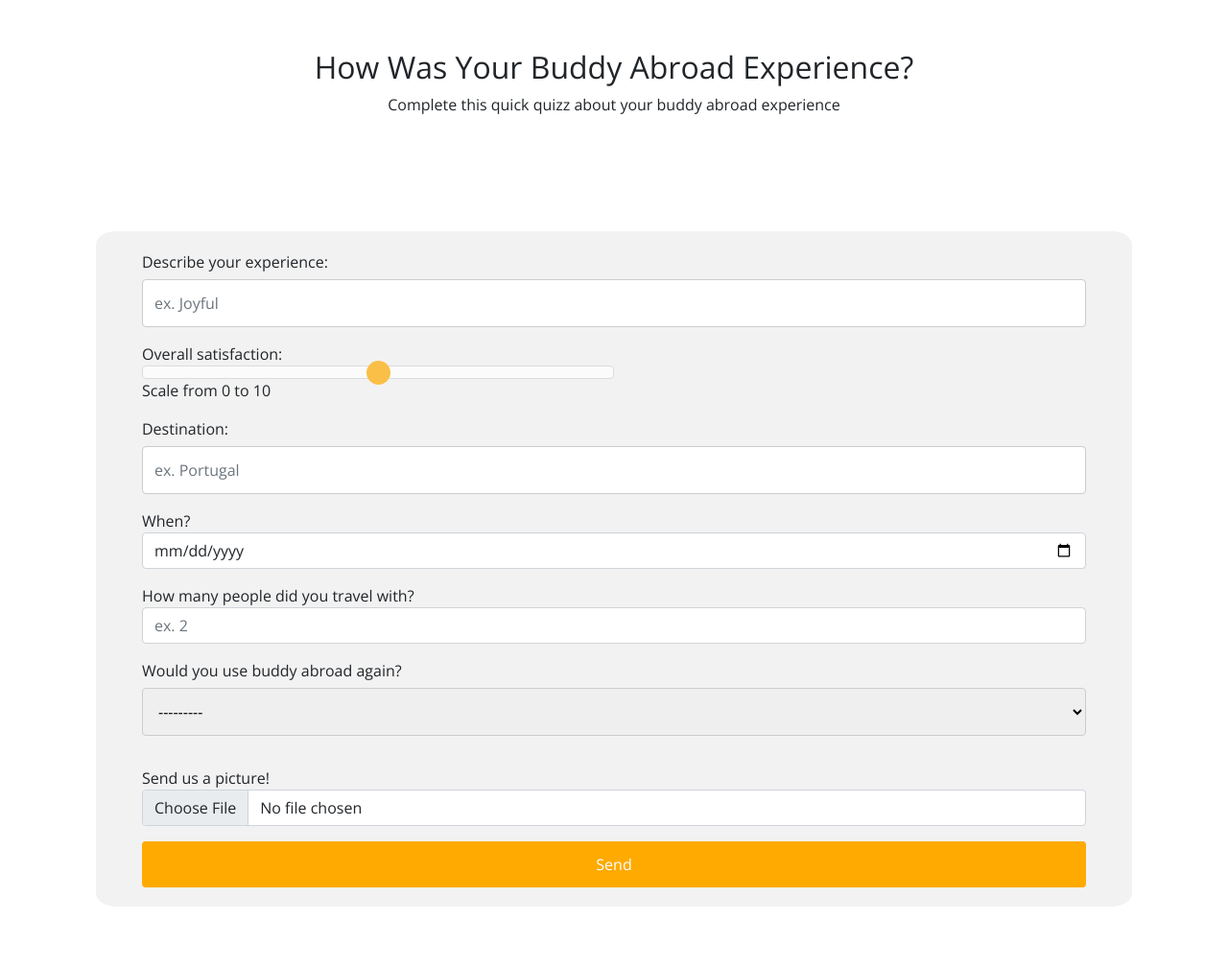
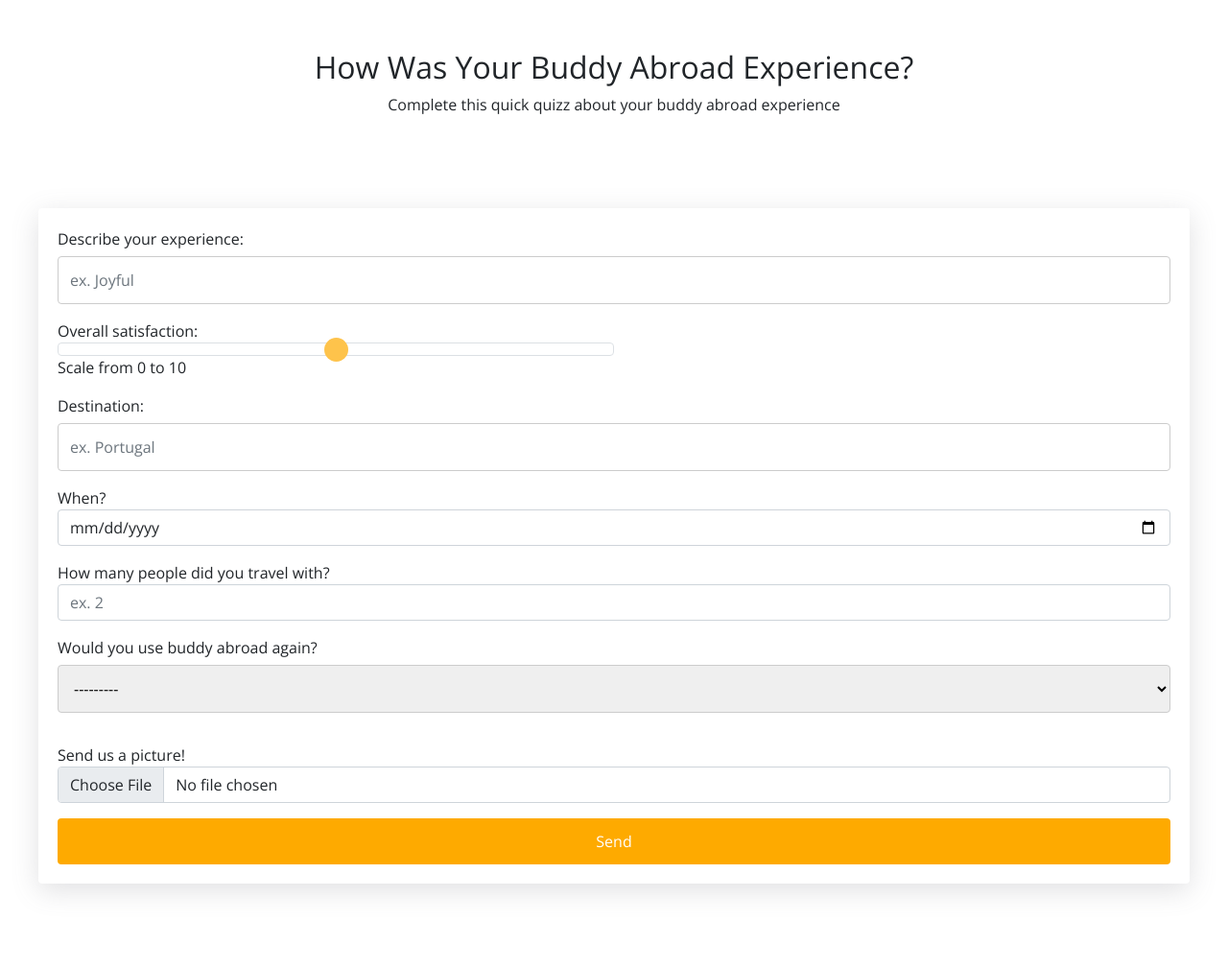
Before and after one commit to Tomas-a21803655/djangoPW-BA, a Django app: page /quizz/ in a window 1280 px wide. Shown: the part 74-1083 px from the top of the page at 96% size. After the commit the page ends 1006 px from the top, so only its background shows below. Run offline with Django 3.2, Linux system fonts and the light colour scheme; parts of the project's set-up code (start-up, migrations or seed data) failed here and were passed over; some libraries are stand-ins or nearby versions.

Commit message:
css changes

```diff
--- a/tarefas/static/tarefas/baseBuddyAbroad.css
+++ b/tarefas/static/tarefas/baseBuddyAbroad.css
@@ -58,10 +58,7 @@ input[type=submit] {
 }
 
 .containerForm {
-    padding: 20px 48px;
-    margin: 2% 5%;
-    border-radius: 2%;
-    background-color: #f2f2f2;
+    padding: 20px;
 }
 
 /* Avaliação */
--- a/tarefas/templates/tarefas/Networking.html
+++ b/tarefas/templates/tarefas/Networking.html
@@ -29,7 +29,7 @@
         <p>Connect with verified Buddy Abroad users</p>
     </section>
 
-    <section class="containerForm">
+    <section class="containerForm card">
         <h3 style="text-align: left">Guides</h3>
         <hr style="opacity: 10%">
         <div id="guideCarousel" class="carousel carousel-dark slide" data-bs-ride="carousel">
--- a/tarefas/templates/tarefas/NetworkingAddUser.html
+++ b/tarefas/templates/tarefas/NetworkingAddUser.html
@@ -29,7 +29,7 @@
     </style>
 
     <section>
-        <div class="containerForm">
+        <div class="containerForm card">
             <h2 style="text-align: center">Contact Card Creation</h2>
 
             <a href="{% url 'users:index' %}">
--- a/tarefas/templates/tarefas/NetworkingEditUser.html
+++ b/tarefas/templates/tarefas/NetworkingEditUser.html
@@ -53,7 +53,7 @@
 
     </style>
 
-    <section class="containerForm">
+    <section class="containerForm card">
         <h2 style="text-align: center">Edit Contact Card</h2>
 
 
--- a/tarefas/templates/tarefas/NetworkingRemoveUser.html
+++ b/tarefas/templates/tarefas/NetworkingRemoveUser.html
@@ -53,7 +53,7 @@
 
     </style>
 
-    <section class="containerForm">
+    <section class="containerForm card">
         <h2 style="text-align: center">Remove Contact Card</h2>
 
 
--- a/tarefas/templates/tarefas/baseBuddyAbroad.html
+++ b/tarefas/templates/tarefas/baseBuddyAbroad.html
@@ -87,7 +87,7 @@
                             </li>
                             <li>
                                 <a class="dropdown-item" href="{% url 'tarefas:contacts' %}">
-                                    Contact 🤙
+                                    Contact Submission
                                 </a>
                             </li>
                             <li>
--- a/tarefas/templates/tarefas/comentarios.html
+++ b/tarefas/templates/tarefas/comentarios.html
@@ -20,7 +20,7 @@
     </section>
 
     <section>
-        <div class="containerForm">
+        <div class="containerForm card">
             <p>Campos cotados de 0 a 10</p>
             <form id="quizz" action="" method="POST">
                 {% csrf_token %}
--- a/tarefas/templates/tarefas/contacts.html
+++ b/tarefas/templates/tarefas/contacts.html
@@ -29,7 +29,7 @@
         {% endif %}
     </section>
     <section>
-        <div class="containerForm">
+        <div class="containerForm card">
             <form id="quizz" action="" method="POST">
                 {% csrf_token %}
                 {{ form.as_p }}
--- a/tarefas/templates/tarefas/quizz.html
+++ b/tarefas/templates/tarefas/quizz.html
@@ -20,7 +20,7 @@
     </section>
 
     <section>
-        <div class="containerForm">
+            <div class="containerForm card">
                 <form id="quizz" action="" method="POST">
                     {% csrf_token %}
                     {{ form.as_p }}
--- a/tarefas/templates/tarefas/quizzAval.html
+++ b/tarefas/templates/tarefas/quizzAval.html
@@ -20,7 +20,7 @@
     </section>
 
     <section>
-        <div class="containerForm">
+        <div class="containerForm card">
             <form id="quizz" action="" method="POST">
                 {% csrf_token %}
                 {{ form.as_p }}
--- a/users/templates/users/login.html
+++ b/users/templates/users/login.html
@@ -9,7 +9,7 @@
 
     </section>
 
-    <section class="containerForm">
+    <section class="containerForm card">
         {% if message %}
             <div> {{ message }} </div>
         {% endif %}
```
Also changed, not shown: db.sqlite3. Lines whose indentation alone changed are shown as unchanged.
